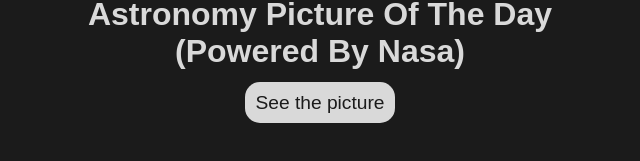
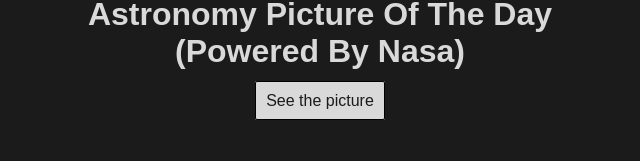
Before and after one commit to Seifbarouni/React-APOD, a React (Create React App) app: page / in a window 1280 px wide. Shown: the part 225-386 px from the top of the page, without its empty margins (320-960 px from the left). Built offline with nearby package versions, Linux system fonts and the light colour scheme; no server answers.

Commit message:
changed button

```diff
--- a/src/index.css
+++ b/src/index.css
@@ -15,10 +15,11 @@
 .linkHome {
   padding: 10px;
   text-decoration: none;
-  font-size: larger;
+  font-size: 16px;
   color: #1b1b1b;
   background-color: #d9d9d9;
-  border-radius: 15px;
+  border-radius: 2px;
+  border: 1px solid black;
 }
 
 .linkNasaPic:hover,
@@ -97,4 +98,9 @@
     align-self: center;
     object-fit: contain;
   }
+  .linkHome {
+    position: absolute;
+    top: 0;
+    left: 0;
+  }
 }
```
Also changed, not shown: 1 other file (tests, documents, lock files or other folders).
